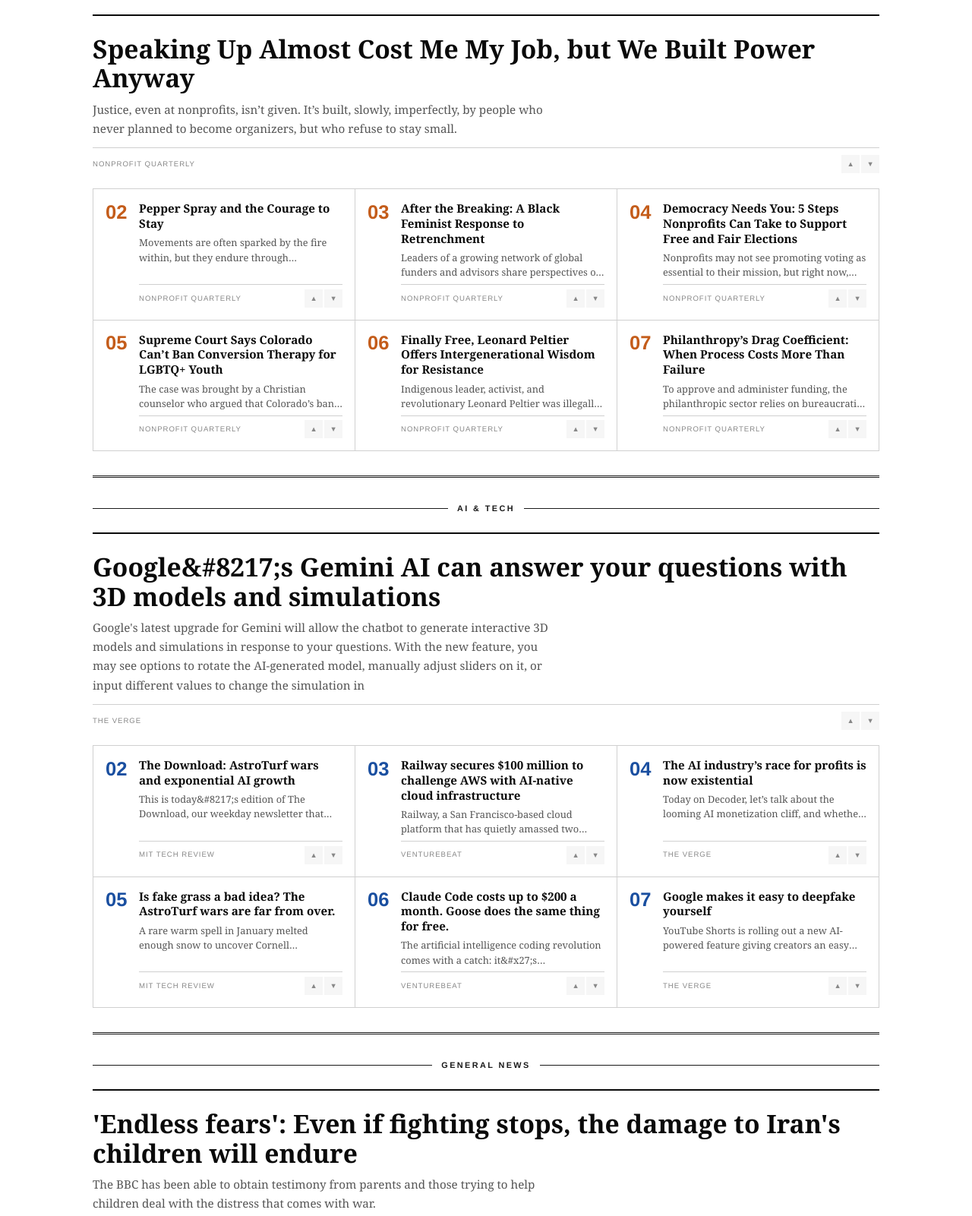
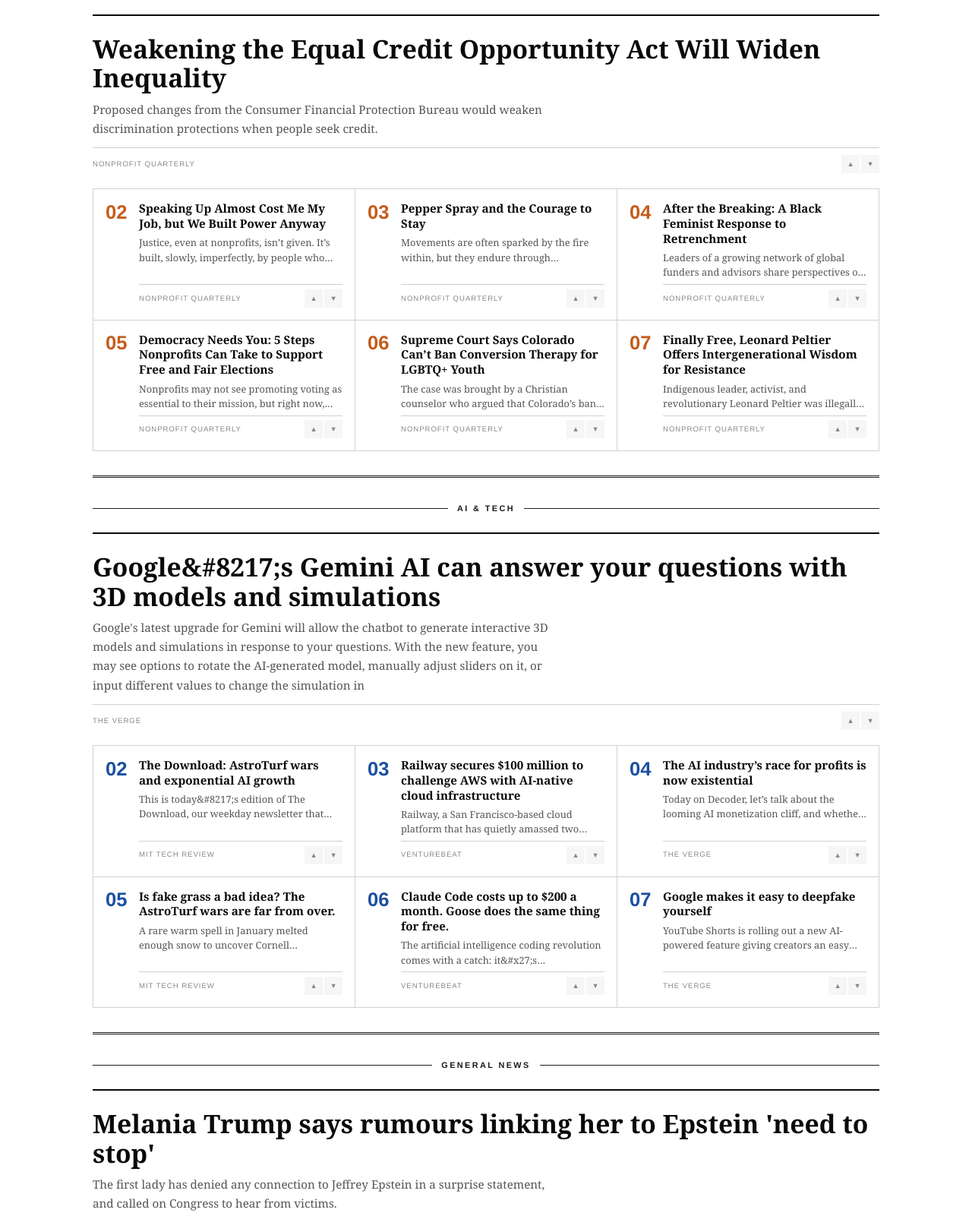
Before and after one commit to gracemitchell13/thelede, a plain HTML site: page index.html in a window 1280 px wide. Shown: the part 1720-3321 px from the top of the page at 76% size. Drawn offline with nearby package versions, Linux system fonts and the light colour scheme.

Commit message:
Daily update: 2026-04-09

```diff
--- a/index.html
+++ b/index.html
@@ -329,21 +329,34 @@ The post Acting Locally: States, Counties, and C…</p>
 </section>
 <section class="topic-sec" id="nonprofit">
   <div class="sec-rule"><span class="sec-label">Nonprofit &amp; Grants</span></div>
-  <article class="hero" data-url="https://nonprofitquarterly.org/speaking-up-almost-cost-me-my-job-but-we-built-power-anyway/">
+  <article class="hero" data-url="https://nonprofitquarterly.org/weakening-the-equal-credit-opportunity-act-will-widen-inequality/">
     <div class="hero-body">
-      <h2 class="hero-hed"><a href="https://nonprofitquarterly.org/speaking-up-almost-cost-me-my-job-but-we-built-power-anyway/" target="_blank" rel="noopener">Speaking Up Almost Cost Me My Job, but We Built Power Anyway</a></h2>
-      <p class="hero-desc">Justice, even at nonprofits, isn’t given. It’s built, slowly, imperfectly, by people who never planned to become organizers, but who refuse to stay small.</p>
+      <h2 class="hero-hed"><a href="https://nonprofitquarterly.org/weakening-the-equal-credit-opportunity-act-will-widen-inequality/" target="_blank" rel="noopener">Weakening the Equal Credit Opportunity Act Will Widen Inequality</a></h2>
+      <p class="hero-desc">Proposed changes from the Consumer Financial Protection Bureau would weaken discrimination protections when people seek credit.</p>
       <div class="hero-meta">
         <span class="src">Nonprofit Quarterly</span>
         <span class="votes">
-          <button class="vb up" onclick="vote(this,'https://nonprofitquarterly.org/speaking-up-almost-cost-me-my-job-but-we-built-power-anyway/',1)">▲</button>
-          <button class="vb dn" onclick="vote(this,'https://nonprofitquarterly.org/speaking-up-almost-cost-me-my-job-but-we-built-power-anyway/',-1)">▼</button>
+          <button class="vb up" onclick="vote(this,'https://nonprofitquarterly.org/weakening-the-equal-credit-opportunity-act-will-widen-inequality/',1)">▲</button>
+          <button class="vb dn" onclick="vote(this,'https://nonprofitquarterly.org/weakening-the-equal-credit-opportunity-act-will-widen-inequality/',-1)">▼</button>
         </span>
       </div>
     </div>
   </article>
-  <div class="sec-grid"><article class="sec-item" data-url="https://nonprofitquarterly.org/pepper-spray-and-the-courage-to-stay/">
+  <div class="sec-grid"><article class="sec-item" data-url="https://nonprofitquarterly.org/speaking-up-almost-cost-me-my-job-but-we-built-power-anyway/">
           <div class="sec-num">02</div>
+          <div class="sec-body">
+            <h3 class="sec-hed"><a href="https://nonprofitquarterly.org/speaking-up-almost-cost-me-my-job-but-we-built-power-anyway/" target="_blank" rel="noopener">Speaking Up Almost Cost Me My Job, but We Built Power Anyway</a></h3>
+            <p class="sec-desc">Justice, even at nonprofits, isn’t given. It’s built, slowly, imperfectly, by people who never planned to become organizers, but who refuse to stay small.</p>
+            <div class="sec-meta">
+              <span class="src">Nonprofit Quarterly</span>
+              <span class="votes">
+                <button class="vb up" onclick="vote(this,'https://nonprofitquarterly.org/speaking-up-almost-cost-me-my-job-but-we-built-power-anyway/',1)">▲</button>
+                <button class="vb dn" onclick="vote(this,'https://nonprofitquarterly.org/speaking-up-almost-cost-me-my-job-but-we-built-power-anyway/',-1)">▼</button>
+              </span>
+            </div>
+          </div>
+        </article><article class="sec-item" data-url="https://nonprofitquarterly.org/pepper-spray-and-the-courage-to-stay/">
+          <div class="sec-num">03</div>
           <div class="sec-body">
             <h3 class="sec-hed"><a href="https://nonprofitquarterly.org/pepper-spray-and-the-courage-to-stay/" target="_blank" rel="noopener">Pepper Spray and the Courage to Stay</a></h3>
             <p class="sec-desc">Movements are often sparked by the fire within, but they endure through ecosystems and community networks that make staying possible. Those networks need to be fully resourced for the long haul.</p>
@@ -356,7 +369,7 @@ The post Acting Locally: States, Counties, and C…</p>
             </div>
           </div>
         </article><article class="sec-item" data-url="https://nonprofitquarterly.org/after-the-breaking-a-black-feminist-response-to-retrenchment/">
-          <div class="sec-num">03</div>
+          <div class="sec-num">04</div>
           <div class="sec-body">
             <h3 class="sec-hed"><a href="https://nonprofitquarterly.org/after-the-breaking-a-black-feminist-response-to-retrenchment/" target="_blank" rel="noopener">After the Breaking: A Black Feminist Response to Retrenchment</a></h3>
             <p class="sec-desc">Leaders of a growing network of global funders and advisors share perspectives on philanthropy’s retrenchment and the work underway to build new pathways to resource Black feminist and social justice …</p>
@@ -369,7 +382,7 @@ The post Acting Locally: States, Counties, and C…</p>
             </div>
           </div>
         </article><article class="sec-item" data-url="https://nonprofitquarterly.org/democracy-needs-you-5-steps-nonprofits-can-take-to-support-free-and-fair-elections/">
-          <div class="sec-num">04</div>
+          <div class="sec-num">05</div>
           <div class="sec-body">
             <h3 class="sec-hed"><a href="https://nonprofitquarterly.org/democracy-needs-you-5-steps-nonprofits-can-take-to-support-free-and-fair-elections/" target="_blank" rel="noopener">Democracy Needs You: 5 Steps Nonprofits Can Take to Support Free and Fair Elections</a></h3>
             <p class="sec-desc">Nonprofits may not see promoting voting as essential to their mission, but right now, there may be no more important civic duty.</p>
@@ -382,7 +395,7 @@ The post Acting Locally: States, Counties, and C…</p>
             </div>
           </div>
         </article><article class="sec-item" data-url="https://nonprofitquarterly.org/supreme-court-says-colorado-cant-ban-conversion-therapy-for-lgbtq-youth/">
-          <div class="sec-num">05</div>
+          <div class="sec-num">06</div>
           <div class="sec-body">
             <h3 class="sec-hed"><a href="https://nonprofitquarterly.org/supreme-court-says-colorado-cant-ban-conversion-therapy-for-lgbtq-youth/" target="_blank" rel="noopener">Supreme Court Says Colorado Can’t Ban Conversion Therapy for LGBTQ+ Youth</a></h3>
             <p class="sec-desc">The case was brought by a Christian counselor who argued that Colorado’s ban violated her free speech rights.</p>
@@ -395,7 +408,7 @@ The post Acting Locally: States, Counties, and C…</p>
             </div>
           </div>
         </article><article class="sec-item" data-url="https://nonprofitquarterly.org/finally-free-leonard-peltier-offers-intergenerational-wisdom-for-resistance/">
-          <div class="sec-num">06</div>
+          <div class="sec-num">07</div>
           <div class="sec-body">
             <h3 class="sec-hed"><a href="https://nonprofitquarterly.org/finally-free-leonard-peltier-offers-intergenerational-wisdom-for-resistance/" target="_blank" rel="noopener">Finally Free, Leonard Peltier Offers Intergenerational Wisdom for Resistance</a></h3>
             <p class="sec-desc">Indigenous leader, activist, and revolutionary Leonard Peltier was illegally convicted and imprisoned for 49 years and two months. On January 20, 2025, shortly before leaving office, President Biden c…</p>
@@ -404,19 +417,6 @@ The post Acting Locally: States, Counties, and C…</p>
               <span class="votes">
                 <button class="vb up" onclick="vote(this,'https://nonprofitquarterly.org/finally-free-leonard-peltier-offers-intergenerational-wisdom-for-resistance/',1)">▲</button>
                 <button class="vb dn" onclick="vote(this,'https://nonprofitquarterly.org/finally-free-leonard-peltier-offers-intergenerational-wisdom-for-resistance/',-1)">▼</button>
-              </span>
-            </div>
-          </div>
-        </article><article class="sec-item" data-url="https://nonprofitquarterly.org/philanthropys-drag-coefficient-when-process-costs-more-than-failure/">
-          <div class="sec-num">07</div>
-          <div class="sec-body">
-            <h3 class="sec-hed"><a href="https://nonprofitquarterly.org/philanthropys-drag-coefficient-when-process-costs-more-than-failure/" target="_blank" rel="noopener">Philanthropy’s Drag Coefficient: When Process Costs More Than Failure</a></h3>
-            <p class="sec-desc">To approve and administer funding, the philanthropic sector relies on bureaucratic processes that introduce drag into the system, ultimately hindering organizations from getting important work done.</p>
-            <div class="sec-meta">
-              <span class="src">Nonprofit Quarterly</span>
-              <span class="votes">
-                <button class="vb up" onclick="vote(this,'https://nonprofitquarterly.org/philanthropys-drag-coefficient-when-process-costs-more-than-failure/',1)">▲</button>
-                <button class="vb dn" onclick="vote(this,'https://nonprofitquarterly.org/philanthropys-drag-coefficient-when-process-costs-more-than-failure/',-1)">▼</button>
               </span>
             </div>
           </div>
@@ -519,15 +519,15 @@ The post Acting Locally: States, Counties, and C…</p>
 </section>
 <section class="topic-sec" id="general">
   <div class="sec-rule"><span class="sec-label">General News</span></div>
-  <article class="hero" data-url="https://www.bbc.com/news/articles/ce84ngmjz8zo?at_medium=RSS&amp;at_campaign=rss">
+  <article class="hero" data-url="https://www.bbc.com/news/articles/c3ex07l1qvpo?at_medium=RSS&amp;at_campaign=rss">
     <div class="hero-body">
-      <h2 class="hero-hed"><a href="https://www.bbc.com/news/articles/ce84ngmjz8zo?at_medium=RSS&amp;at_campaign=rss" target="_blank" rel="noopener">&#x27;Endless fears&#x27;: Even if fighting stops, the damage to Iran&#x27;s children will endure</a></h2>
-      <p class="hero-desc">The BBC has been able to obtain testimony from parents and those trying to help children deal with the distress that comes with war.</p>
+      <h2 class="hero-hed"><a href="https://www.bbc.com/news/articles/c3ex07l1qvpo?at_medium=RSS&amp;at_campaign=rss" target="_blank" rel="noopener">Melania Trump says rumours linking her to Epstein &#x27;need to stop&#x27;</a></h2>
+      <p class="hero-desc">The first lady has denied any connection to Jeffrey Epstein in a surprise statement, and called on Congress to hear from victims.</p>
       <div class="hero-meta">
         <span class="src">BBC</span>
         <span class="votes">
-          <button class="vb up" onclick="vote(this,'https://www.bbc.com/news/articles/ce84ngmjz8zo?at_medium=RSS&amp;at_campaign=rss',1)">▲</button>
-          <button class="vb dn" onclick="vote(this,'https://www.bbc.com/news/articles/ce84ngmjz8zo?at_medium=RSS&amp;at_campaign=rss',-1)">▼</button>
+          <button class="vb up" onclick="vote(this,'https://www.bbc.com/news/articles/c3ex07l1qvpo?at_medium=RSS&amp;at_campaign=rss',1)">▲</button>
+          <button class="vb dn" onclick="vote(this,'https://www.bbc.com/news/articles/c3ex07l1qvpo?at_medium=RSS&amp;at_campaign=rss',-1)">▼</button>
         </span>
       </div>
     </div>
```
Also changed, not shown: settings.html (+2 -2 lines).
